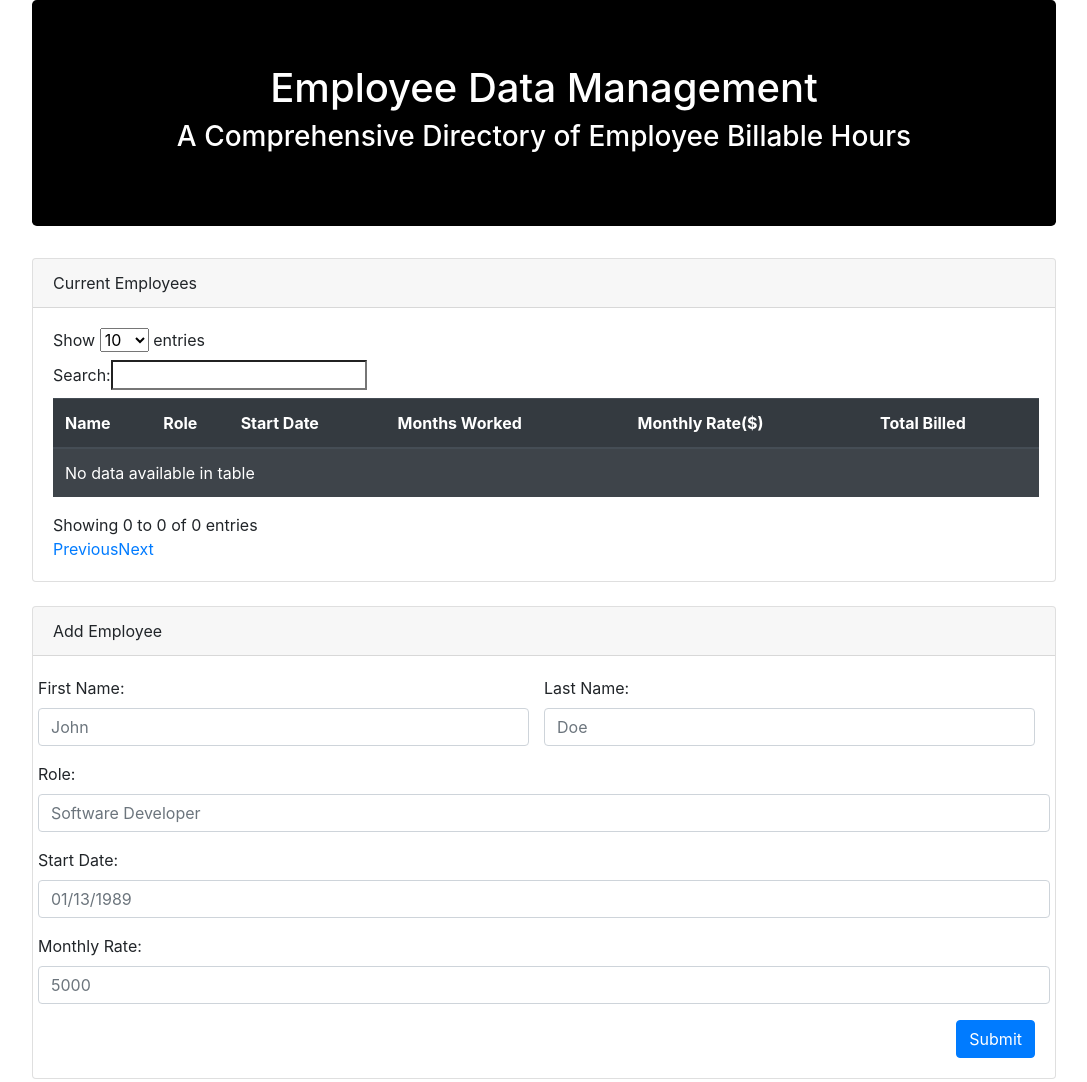
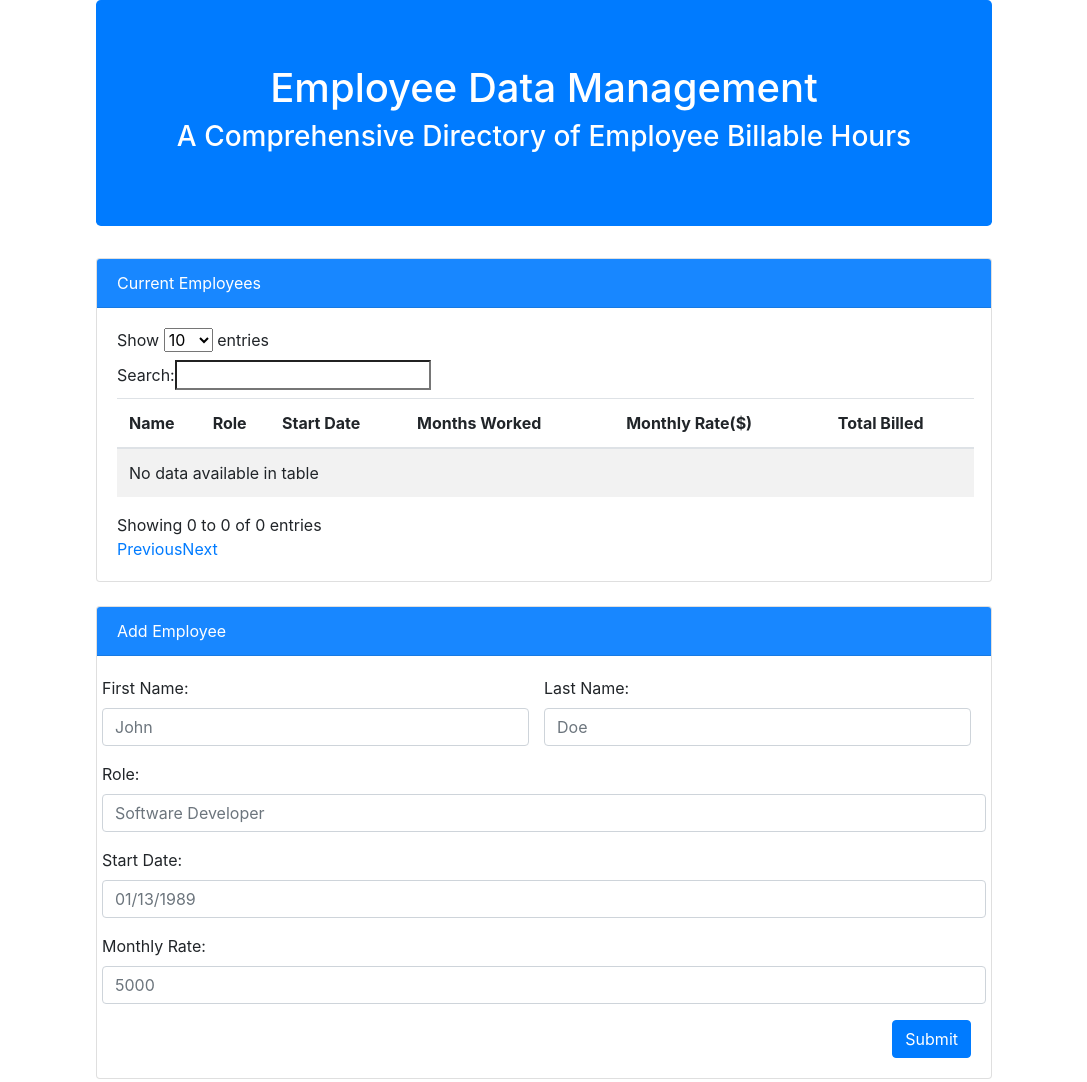
Before and after one commit to watkinsgljr/employee-data-management, a plain HTML site: page index.html in a window 1280 px wide. Shown: the whole page, without its empty margins (96-1183 px from the left). Drawn offline with nearby package versions, Linux system fonts and the light colour scheme; no server answers.

Commit message:
added data tables

```diff
--- a/assets/css/styles.css
+++ b/assets/css/styles.css
@@ -18,7 +18,7 @@
 }
 
 #main-container {
-    width: 80%;
+    width: 70%;
     margin: auto;
 }
 
@@ -31,6 +31,7 @@
 .jumbotron {
     background-color: black;
     color: white;
+    background: rgb(0,123,255);
 }
 
 #employee-table {
@@ -43,3 +44,9 @@ th td {
     display: flex;
     justify-content: space-between; */
 }
+
+.card-header {
+    background: rgb(0,123,255);
+    color: white;
+    opacity: .9;
+}
--- a/index.html
+++ b/index.html
@@ -43,7 +43,7 @@
 
 
 
-                <table class="table table-dark table-striped table-hover" id="employee-table">
+                <table class="table table-striped table-hover" id="employee-table">
                     <thead>
                         <tr>
                             <th scope="col">Name</th>
```
